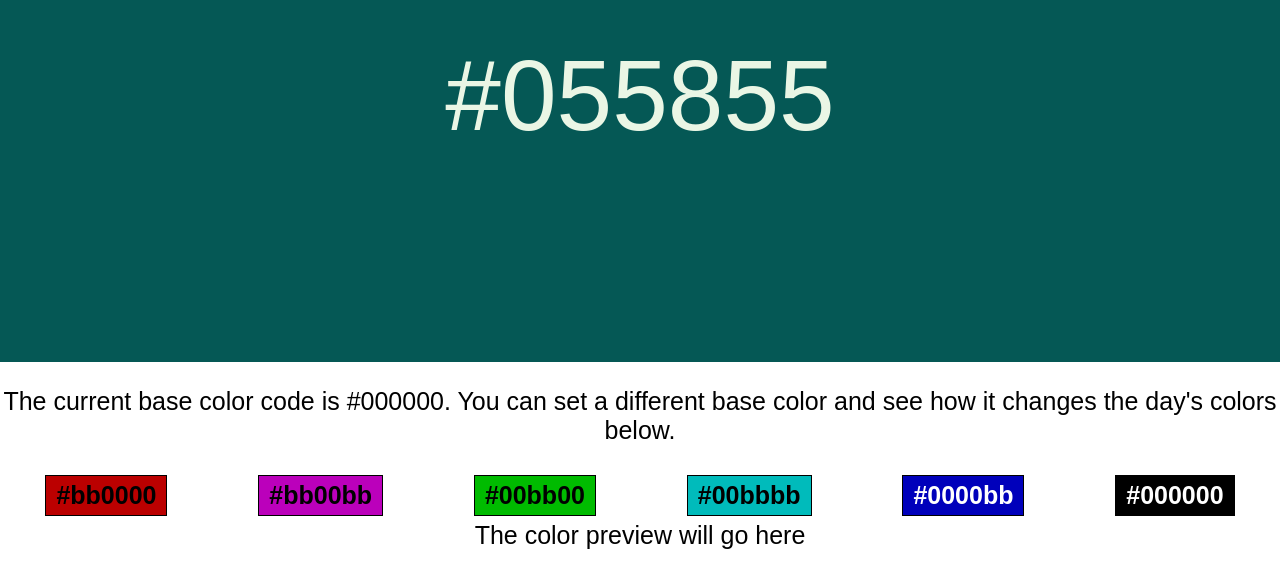
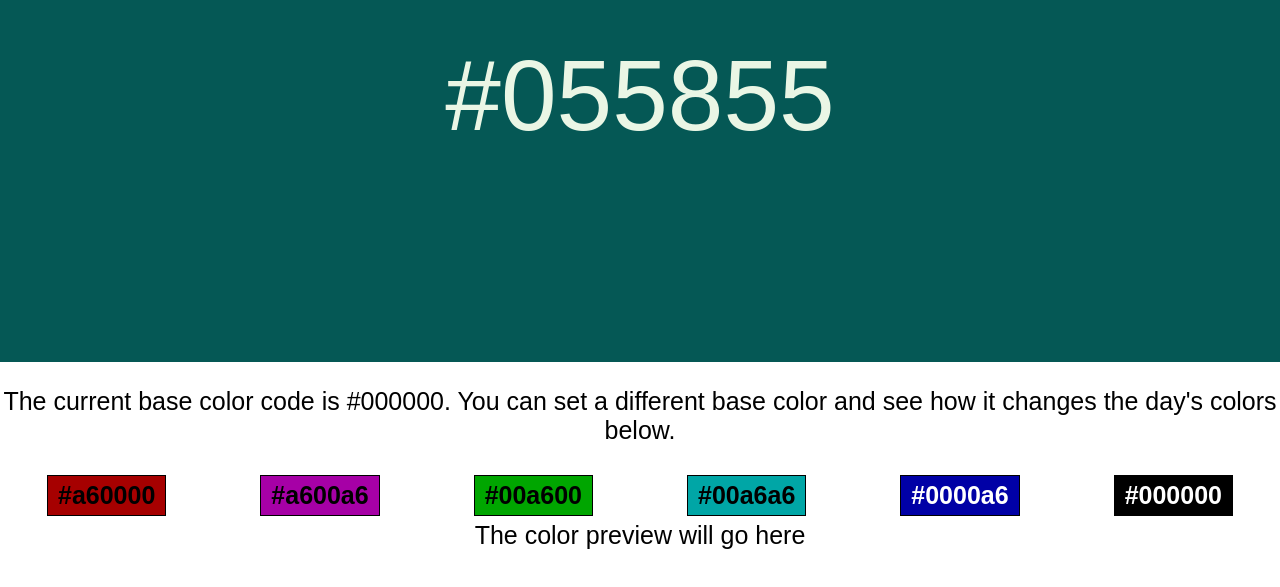
Before and after one commit to jeffinnes/color-clock, a Vue app: page / in a window 1280 px wide. Shown: the part 171-758 px from the top of the page. Built offline with nearby package versions, Linux system fonts and the light colour scheme; a web font is replaced by a local one.

Commit message:
Changed the base color codes
Did this so I don't have to deal with situations where the base + minutes is greater than "FF". Kinda cheating I guess, but it's by project and you can't tell me how to live my life! ;D

```diff
--- a/src/components/userInput.vue
+++ b/src/components/userInput.vue
@@ -19,11 +19,11 @@ export default {
   data () {
     return {
       baseColor: "#000000",
-      base1: "#bb0000",
-      base2: "#bb00bb",
-      base3: "#00bb00",
-      base4: "#00bbbb",
-      base5: "#0000bb",
+      base1: "#a60000",
+      base2: "#a600a6",
+      base3: "#00a600",
+      base4: "#00a6a6",
+      base5: "#0000a6",
       base6: "#000000",
     }
   },
```
